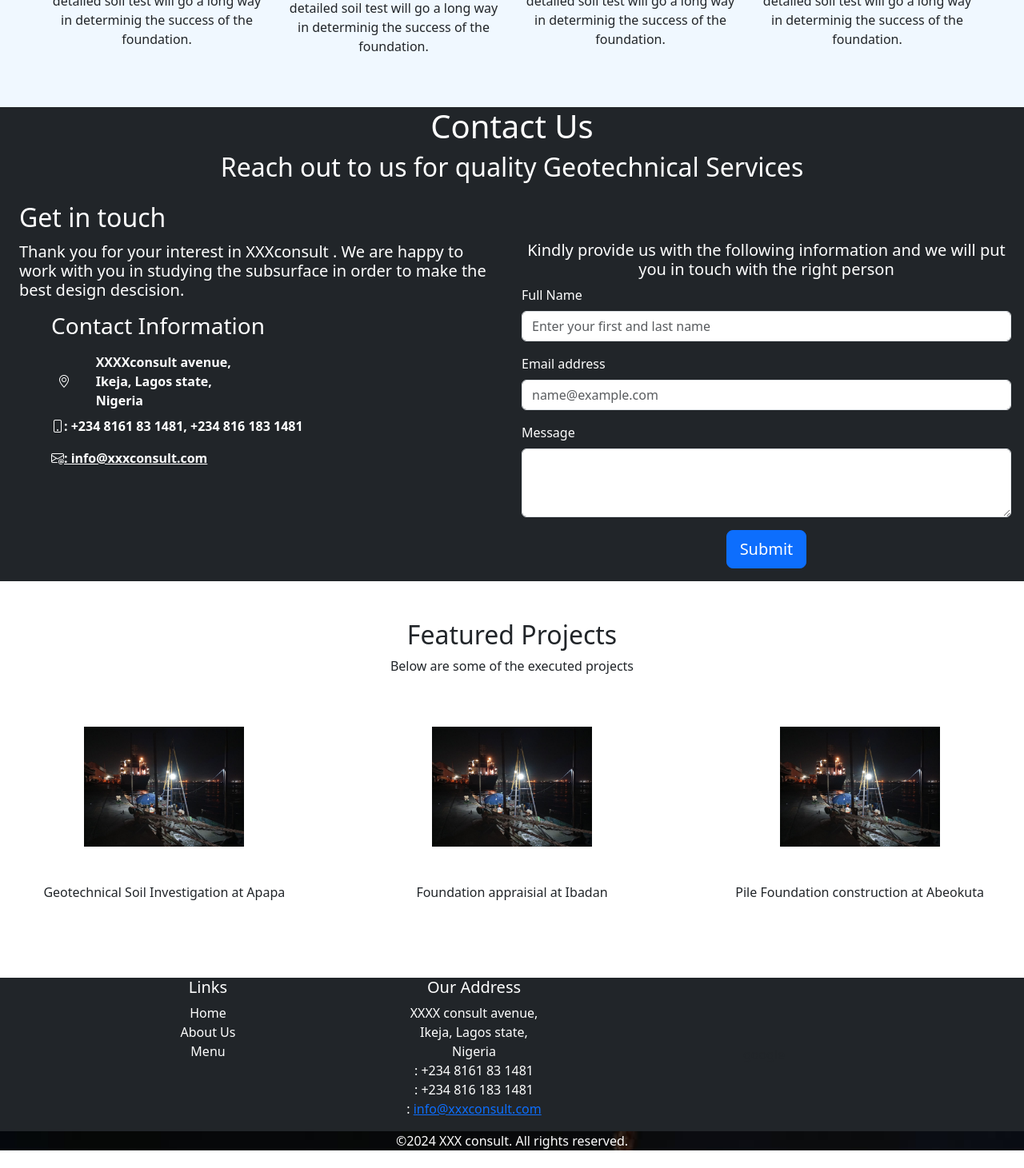
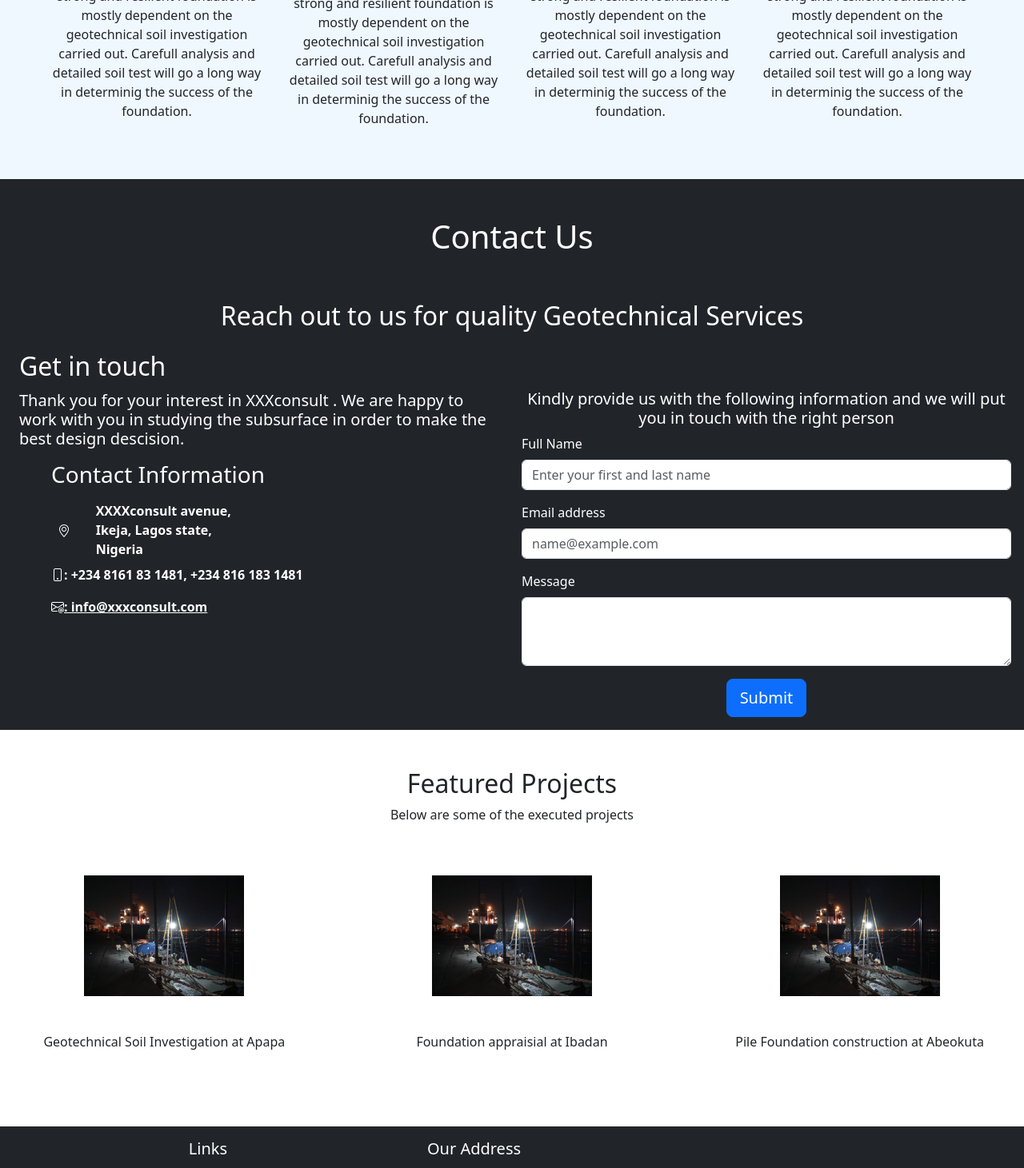
Before and after one commit to lecxis/terrakon, a React (Create React App) app: page / in a window 1280 px wide. Shown: the part 1640-3101 px from the top of the page at 80% size. Built offline with nearby package versions, Linux system fonts and the light colour scheme.

Commit message:
the images of the services is optimized. The padding of the contact us and the footer is also optiumized

```diff
--- a/src/components/contact.js
+++ b/src/components/contact.js
@@ -12,7 +12,7 @@ function HomeComponent() {
         <Col className="text-center" >
 
 
-        <h1>Contact Us</h1>
+        <h1 className="p-5">Contact Us</h1>
 
         <h2> Reach out to us for quality Geotechnical Services</h2>
 
--- a/src/components/footer.js
+++ b/src/components/footer.js
@@ -4,10 +4,10 @@ import React from 'react';
 
 const Footer = () => {
   return (
-    <footer className="bg-dark text-white py-6 text-center">
+    <footer className="bg-dark text-white text-center">
 
-        <div className="container">
-            <div className="row justify-content-center">
+        <div className="container ">
+            <div className="row justify-content-center py-3 ">
                 <div className="col-4 offset-1 col-sm-2">
                     <h5>Links</h5>
                     <ul className="list-unstyled">
--- a/src/components/homeComponent.js
+++ b/src/components/homeComponent.js
@@ -76,7 +76,7 @@ fetch('https://htacapi.onrender.com/api/defaulthtac/Account/authenticate',
                 <Col md ={4} lg={3} className= "justify-content-center " >
                       <img
     src={process.env.PUBLIC_URL + '/asset/images/ship-rig.jpg'}
-         alt="Rig beside a ship" width = "80"
+         alt="Rig beside a ship" width = "200"
         // className="img-fluid m-6"
        />
        <h6 className="my-5">Geotechnical Soil Investigation</h6>
@@ -92,7 +92,7 @@ fetch('https://htacapi.onrender.com/api/defaulthtac/Account/authenticate',
                 <Col md ={4} lg={3}>
                       <img
     src={process.env.PUBLIC_URL + '/asset/images/ship-rig.jpg'}
-         alt="Rig beside a ship" width = "80"
+         alt="Rig beside a ship" width = "200"
         // className="img-fluid m-6"
        />
        <h6 className="my-5">Super-structure and sub-structure appraisal</h6>
@@ -107,7 +107,7 @@ fetch('https://htacapi.onrender.com/api/defaulthtac/Account/authenticate',
                 <Col md ={4} lg={3}>
                       <img
     src={process.env.PUBLIC_URL + '/asset/images/ship-rig.jpg'}
-         alt="Rig beside a ship" width = "80"
+         alt="Rig beside a ship" width = "200"
         // className="img-fluid m-6"
        />
        <h6 className="my-5">Pile instalation</h6>
@@ -122,7 +122,7 @@ fetch('https://htacapi.onrender.com/api/defaulthtac/Account/authenticate',
                 <Col md ={4} lg={3}>
                       <img
     src={process.env.PUBLIC_URL + '/asset/images/ship-rig.jpg'}
-         alt="Rig beside a ship" width = "80"
+         alt="Rig beside a ship" width = "200"
         // className="img-fluid m-6"
        />
        <h6 className="my-5">Pile Integrity Testing</h6>
```
